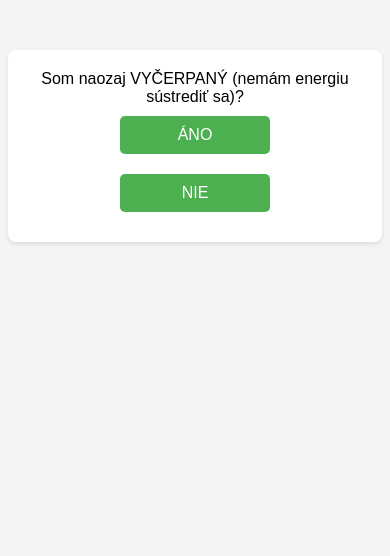
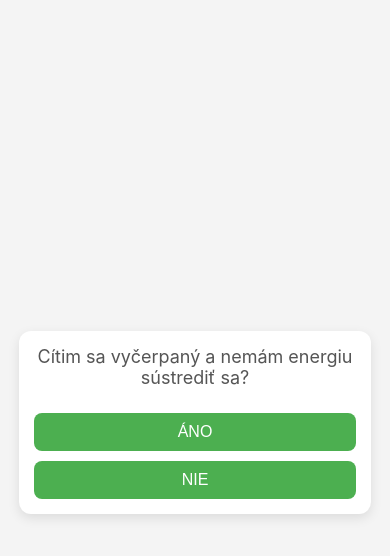
Before and after one commit to taron-dev/evening-flow, a plain HTML site: page index.html in a window 390 px wide. Both pictures are taken after a click on the button "Začať". Drawn offline with Linux system fonts and the light colour scheme.

Commit message:
Make card responsible and quick text fix

```diff
--- a/index.html
+++ b/index.html
@@ -1,15 +1,11 @@
 <!DOCTYPE html>
-<html>
+<html lang="sk">
 <head>
+    <meta charset="UTF-8">
+    <!-- Pridaný meta tag viewport pre responzívny dizajn na mobilných zariadeniach -->
+    <meta name="viewport" content="width=device-width, initial-scale=1.0">
     <title>Večerné Rozhodovanie</title>
-    <style>
-        body { font-family: sans-serif; text-align: center; margin-top: 50px; background-color: #f4f4f4; }
-        .card { background-color: white; padding: 20px; border-radius: 8px; box-shadow: 0 2px 4px rgba(0,0,0,0.1); max-width: 400px; margin: auto; }
-        button { background-color: #4CAF50; color: white; padding: 10px 20px; border: none; border-radius: 5px; cursor: pointer; margin: 10px; font-size: 16px; }
-        button:hover { opacity: 0.9; }
-        #question { font-size: 20px; margin-bottom: 20px; }
-        #options button { width: 45%; }
-    </style>
+    <link rel="stylesheet" href="style.css">
 </head>
 <body>
 
@@ -29,9 +25,10 @@
 </div>
 
 <script>
+    // Definovanie otázok a ich možností
     let questions = {
         "start": {
-            "text": "Som naozaj VYČERPANÝ (nemám energiu sústrediť sa)?",
+            "text": "Cítim sa vyčerpaný a nemám energiu sústrediť sa?",
             "yes": "result_tired",
             "no": "q_urgent"
         },
@@ -41,7 +38,7 @@
             "no": "q_value"
         },
         "q_value": {
-            "text": "Čo mi teraz prinesie najväčšiu HODNOTU/UPOKOJENIE?",
+            "text": "Čo mi teraz prinesie najväčšiu HODNOTU?",
             "options": {
                 "Chcem sa ROZVÍJAŤ (Čítať/Podcast)": "result_read",
                 "Potrebujem si UTRIEDIŤ (Premýšľať)": "result_think"
@@ -49,25 +46,34 @@
         }
     };
 
+    // Definovanie výsledkov rozhodovania
     let results = {
-        "result_tired": "AKCIA: Choď SPAŤ (alebo pasívny oddych: ľahký podcast/hudba, krátke premýšľanie bez tlaku). Oddych je najdôležitejší!",
+        "result_tired": "AKCIA: Ak je po 21.30 Choď SPAŤ! (inak pasívny oddych: ľahký podcast/hudba, krátke premýšľanie bez tlaku). Oddych je najdôležitejší!",
         "result_work": "AKCIA: Pravidlo 15 minút na PRÁCU. Potom vyhodnoť: pokračovať alebo ísť spať.",
         "result_read": "AKCIA: Pravidlo 15 minút: ČÍTAŤ / POČÚVAŤ PODCAST.",
         "result_think": "AKCIA: Pravidlo 15 minút: PREMÝŠĽAŤ (a možno si niečo zapísať)."
     };
 
+    /**
+     * Spustí proces rozhodovania, skryje úvodnú obrazovku a zobrazí obrazovku rozhodovania.
+     */
     function startDecision() {
         document.getElementById('startScreen').style.display = 'none';
         document.getElementById('decisionScreen').style.display = 'block';
-        askQuestion("start");
+        askQuestion("start"); // Začína s prvou otázkou
     }
 
+    /**
+     * Zobrazí otázku na obrazovke rozhodovania a vygeneruje príslušné možnosti.
+     * @param {string} key Kľúč otázky z objektu `questions`.
+     */
     function askQuestion(key) {
         let q = questions[key];
         document.getElementById('questionText').innerText = q.text;
         let optionsDiv = document.getElementById('options');
-        optionsDiv.innerHTML = ''; // Clear previous options
+        optionsDiv.innerHTML = ''; // Vymaže predošlé možnosti
 
+        // Dynamické vytváranie tlačidiel pre možnosti
         if (q.yes) {
             let yesBtn = document.createElement('button');
             yesBtn.innerText = "ÁNO";
@@ -90,16 +96,25 @@
         }
     }
 
+    /**
+     * Spracuje odpoveď používateľa a buď prejde na ďalšiu otázku, alebo zobrazí výsledok.
+     * @param {string} nextKey Kľúč pre ďalšiu otázku alebo výsledok.
+     */
     function processAnswer(nextKey) {
         if (nextKey.startsWith("result_")) {
+            // Ak je to výsledok, zobrazí obrazovku výsledkov
             document.getElementById('decisionScreen').style.display = 'none';
             document.getElementById('resultScreen').style.display = 'block';
             document.getElementById('resultText').innerText = results[nextKey];
         } else {
+            // Inak, prejde na ďalšiu otázku
             askQuestion(nextKey);
         }
     }
 
+    /**
+     * Reštartuje proces rozhodovania, skryje obrazovku výsledkov a zobrazí úvodnú obrazovku.
+     */
     function restartDecision() {
         document.getElementById('resultScreen').style.display = 'none';
         document.getElementById('startScreen').style.display = 'block';
--- /dev/null
+++ b/style.css
@@ -0,0 +1,131 @@
+        /* Základné nastavenia pre responzívny body */
+        body {
+            font-family: 'Inter', sans-serif;
+            /* Použitie Inter fontu */
+            text-align: center;
+            margin: 0;
+            /* Odstránenie predvoleného okraja */
+            padding: 20px;
+            /* Pridanie vnútorného okraja pre celú stránku */
+            background-color: #f4f4f4;
+            display: flex;
+            justify-content: center;
+            /* Horizontálne centrovanie obsahu */
+            align-items: center;
+            /* Vertikálne centrovanie obsahu */
+            min-height: 100vh;
+            /* Minimálna výška na vyplnenie celej obrazovky */
+            box-sizing: border-box;
+            /* Zabezpečí, že padding a border sú zahrnuté vo výške/šírke */
+        }
+
+        /* Štýlovanie karty */
+        .card {
+            background-color: white;
+            padding: 20px;
+            border-radius: 12px;
+            /* Zaoblené rohy */
+            box-shadow: 0 4px 12px rgba(0, 0, 0, 0.1);
+            /* Jemnejší tieň */
+            width: 90%;
+            /* Karta zaberie 90% šírky rodiča */
+            max-width: 450px;
+            /* Maximálna šírka karty */
+            box-sizing: border-box;
+            /* Zabezpečí, že padding je zahrnutý v šírke */
+        }
+
+        /* Štýlovanie tlačidiel */
+        button {
+            background-color: #4CAF50;
+            color: white;
+            padding: 12px 25px;
+            /* Väčší padding pre lepšie dotykové ciele */
+            border: none;
+            border-radius: 8px;
+            /* Zaoblené rohy tlačidiel */
+            cursor: pointer;
+            margin: 8px;
+            /* Menšie okraje medzi tlačidlami */
+            font-size: 17px;
+            /* Väčší font pre tlačidlá */
+            width: calc(100% - 16px);
+            /* Zaberá takmer celú šírku s ohľadom na okraje */
+            box-sizing: border-box;
+            transition: background-color 0.3s ease;
+            /* Plynulý prechod pri hoveri */
+        }
+
+        button:hover {
+            background-color: #45a049;
+            /* Tmavšia farba pri hoveri */
+        }
+
+        /* Štýlovanie nadpisov a textu */
+        #question {
+            font-size: 24px;
+            /* Väčší font pre hlavnú otázku */
+            margin-bottom: 25px;
+            color: #333;
+            font-weight: bold;
+        }
+
+        #questionText {
+            font-size: 20px;
+            /* Väčší font pre text otázky */
+            margin-bottom: 25px;
+            color: #555;
+        }
+
+        #resultText {
+            font-size: 20px;
+            margin-bottom: 25px;
+            color: #555;
+            font-weight: 500;
+        }
+
+        /* Kontajner pre možnosti pre lepšie rozloženie */
+        #options {
+            display: flex;
+            flex-direction: column;
+            /* Možnosti sa ukladajú pod seba */
+            gap: 10px;
+            /* Medzera medzi tlačidlami možností */
+            margin-top: 15px;
+        }
+
+        /* Prispôsobenie tlačidiel v #options pre mobilné zobrazenie */
+        #options button {
+            width: 100%;
+            /* Na mobiloch zaberajú 100% šírky */
+            margin: 0;
+            /* Odstránenie horizontálnych okrajov, flex gap to zvládne */
+        }
+
+        /* Responzívne úpravy pre menšie obrazovky */
+        @media (max-width: 600px) {
+            body {
+                padding: 10px;
+                /* Zmenšenie paddingu na menších obrazovkách */
+            }
+
+            .card {
+                width: 95%;
+                /* Na menších obrazovkách zaberie karta viac šírky */
+                padding: 15px;
+            }
+
+            button {
+                padding: 10px 15px;
+                font-size: 16px;
+            }
+
+            #question {
+                font-size: 22px;
+            }
+
+            #questionText,
+            #resultText {
+                font-size: 18px;
+            }
+        }
```
